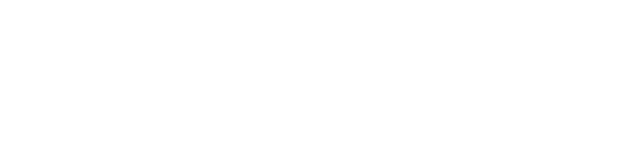
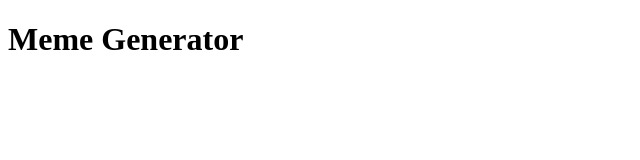
Before and after one commit to feruzu/Meme-Generator, a plain HTML site: page index.html in a window 1280 px wide. Shown: the whole page, without its empty margins (0-640 px from the left). Drawn offline with Linux system fonts and the light colour scheme.

Commit message:
Añadí titulo

```diff
--- a/index.html
+++ b/index.html
@@ -10,6 +10,7 @@
 </head>
 <body>
 
+    <h1 class="titulo">Meme Generator</h1>
 
     <script src="app.js"></script>
 </body>
```
